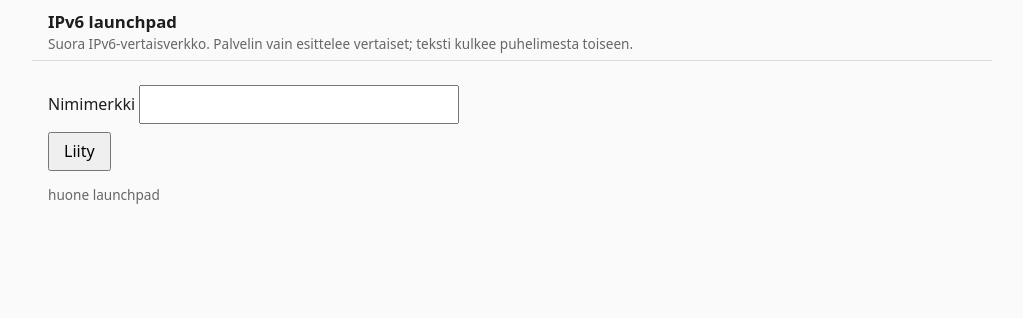
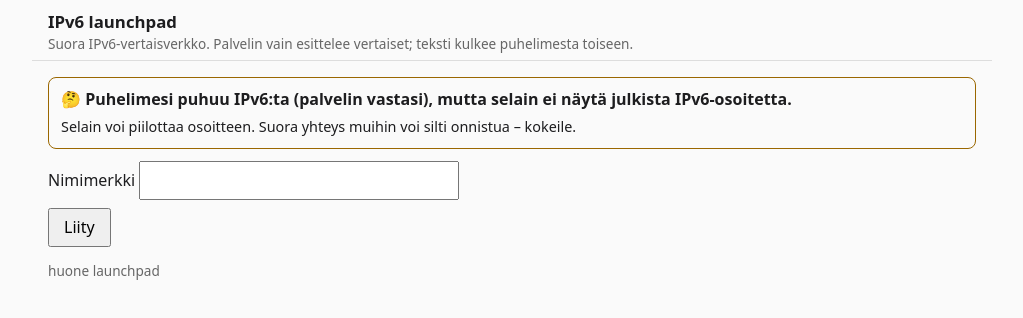
Before and after one commit to pereuna/certiratio, a website with bundled scripts: page poc1/web/launchpad.html in a window 1280 px wide. Shown: the whole page, without its empty margins (128-1151 px from the left). Built offline with nearby package versions, Linux system fonts and the light colour scheme.

Commit message:
Launchpad: IPv6-käynnistystesti ja puukalikkavaroitus
Ennen liittymistä sivu tarkistaa, tavoittaako selain jedin (ulospäin
vain IPv6) ja onko sillä julkinen IPv6-osoite (2000::/3, v6Scope)
ICE-kandidaateissa. Jos jedi ei vastaa: "Puhelimesi on vanha
puukalikka…" ja vinkki kokeilla mobiilidataa (moni Wi-Fi on vain
IPv4); Liity estetty. Julkinen IPv6: osoitteen alku ja onnittelu.
Muualta kuin jediltä ladattu sivu signaloi jediin, joten sivu voidaan
jakaa myös IPv4+IPv6-palvelimelta, jolloin varoitus näkyy IPv4-
käyttäjillekin.

Testattu: npm test 18/18; kaksi Chromium-välilehteä paikallisella
rtcsignalilla (testi ok, IPv6 direct, merkit perillä); puukalikkatila
Chromiumilla, jolle jedi ei ratkea. Asennettu jediin.

Co-Authored-By: Claude Opus 5.5 <noreply@anthropic.com>

```diff
--- a/poc1/tools/drive-launchpad.mjs
+++ b/poc1/tools/drive-launchpad.mjs
@@ -37,6 +37,7 @@ const url = `${base}#${room}`;
 const tabs = [];
 for (const w of who) tabs.push(await openTab(w, url));
 for (const t of tabs) {
+  for (let i = 0; i < 40 && !(await t.ev('!!launchpad.v6')); i++) await sleep(250);
   await t.ev(`(() => { document.getElementById('nick').value = ${JSON.stringify(t.label)}; document.getElementById('pad').requestSubmit(); })()`);
   await sleep(1500);
 }
--- a/poc1/web/launchpad.html
+++ b/poc1/web/launchpad.html
@@ -21,6 +21,9 @@
   #pad label { display: block; margin: 8px 0; }
   #pad input { font: inherit; padding: 6px 8px; width: min(100%, 20em); box-sizing: border-box; }
   button { font: inherit; padding: 6px 14px; }
+  .check { margin: 0 0 12px; padding: 10px 12px; border-radius: 8px; border: 1px solid var(--line); }
+  .check p { margin: 6px 0 0; font-size: 0.9rem; }
+  .check.ok { border-color: var(--v6); } .check.bad { border-color: var(--bad); } .check.meh { border-color: #9a6700; }
   details { padding: 4px 16px; border-bottom: 1px solid var(--line); font-size: 0.85rem; }
   table { border-collapse: collapse; width: 100%; font-variant-numeric: tabular-nums; }
   td, th { padding: 2px 6px; text-align: left; white-space: nowrap; border-bottom: 1px solid var(--line); }
@@ -49,6 +52,7 @@
 </header>
 
 <form id="pad">
+  <div id="check" class="check"></div>
   <label>Nimimerkki <input id="nick" type="text" maxlength="24" autocomplete="nickname" required></label>
   <button id="join">Liity</button>
   <p class="muted" id="pad-status"></p>
--- a/poc1/web/src/launchpad.js
+++ b/poc1/web/src/launchpad.js
@@ -6,7 +6,7 @@
 
 import { Signaling } from './signaling.js';
 import { CLASSES, classifyPair, selectedPair } from './classify.js';
-import { appended, clampTint, filterSdp, keepCandidate, randomTint, rtcName } from './stream.js';
+import { appended, candidateAddr, clampTint, filterSdp, keepCandidate, randomTint, rtcName, v6Scope } from './stream.js';
 
 const PROTOCOL = 'certiratio-launchpad/1';
 const MAX_MESSAGE_BYTES = 64 * 1024;
@@ -19,7 +19,13 @@ const INPUT_RESET = 64; // näkymätön syöte tyhjennetään, kun siinä on nä
 const $ = (id) => document.getElementById(id);
 const params = new URLSearchParams(location.search);
 const room = location.hash.slice(1) || 'launchpad';
-const signalUrl = params.get('signal') ?? `${location.protocol === 'https:' ? 'wss:' : 'ws:'}//${location.host}/`;
+// jedi on ulospäin vain IPv6. Muualta (esim. IPv4+IPv6-palvelimelta) ladattu
+// sivu signaloi silti jediin, ja käynnistystesti näyttää, tavoittaako puhelin sen.
+const JEDI = 'jedi.ydns.eu:8443';
+const onJedi = location.host === JEDI;
+const local = location.hostname === 'localhost' || location.hostname === '127.0.0.1';
+const signalUrl = params.get('signal') ??
+  (onJedi || local ? `${location.protocol === 'https:' ? 'wss:' : 'ws:'}//${location.host}/` : `wss://${JEDI}/`);
 // STUN vain kertoo selaimelle sen oman julkisen IPv6-osoitteen (työpöytä-Chrome
 // piilottaa host-osoitteet mDNS-nimillä); liikenne kulkee silti suoraan. ?stun= ilman arvoa: ei STUNia.
 const stun = params.get('stun') ?? 'stun:stun.l.google.com:19302';
@@ -30,6 +36,7 @@ const dropped = { local: 0, remote: 0 };
 const gathered = { host: 0, srflx: 0, other: 0 };
 let signaling = null;
 let me = null;
+let v6 = null; // käynnistystestin tulos
 const myTint = randomTint();
 const tints = new Map(); // nimi -> sävy (vertaisen lähettämä)
 
@@ -71,6 +78,7 @@ function start(existing) {
   $('say').hidden = false;
   focusInput();
   log(`liityit huoneeseen ${room} nimellä ${me}${stun ? `, STUN ${stun}` : ', ei STUNia'}`);
+  if (v6) log(`IPv6-testi: palvelin ${v6.server ? 'tavoitettu' : 'ei tavoitettu'}, oma osoite ${v6.scope ?? 'ei IPv6'}`);
   signaling.addEventListener('peer-joined', (e) => {
     const name = e.detail.name ?? e.detail.id;
     const old = peers.get(name);
@@ -306,11 +314,79 @@ function render() {
     ` · hylätty IPv4/mDNS: omat ${dropped.local}, vertaisten ${dropped.remote}`;
 }
 
+// --- Käynnistystesti: IPv6 ja sen julkisuus ------------------------------
+
+async function serverReachable() {
+  if (onJedi || local) return true; // sivu tuli jo IPv6-only-palvelimelta
+  try {
+    await fetch(`https://${JEDI}/src/stream.js`, { mode: 'no-cors', cache: 'no-store', signal: AbortSignal.timeout(6000) });
+    return true;
+  } catch {
+    return false;
+  }
+}
+
+/** Selaimen omat IPv6-osoitteet ICE-kandidaateista (host ja STUNin srflx). */
+async function ownV6() {
+  const pc = new RTCPeerConnection(iceConfig);
+  const found = [];
+  pc.onicecandidate = (ev) => {
+    const a = ev.candidate?.candidate && candidateAddr(ev.candidate.candidate);
+    const scope = a && v6Scope(a);
+    if (scope) found.push({ a, scope });
+  };
+  pc.createDataChannel('ipv6-testi');
+  await pc.setLocalDescription(await pc.createOffer());
+  await new Promise((ok) => {
+    const t = setTimeout(ok, 5000);
+    pc.onicegatheringstatechange = () => { if (pc.iceGatheringState === 'complete') { clearTimeout(t); ok(); } };
+  });
+  pc.close();
+  for (const scope of ['global', 'ula', 'link-local', 'other']) {
+    const hit = found.find((f) => f.scope === scope);
+    if (hit) return hit;
+  }
+  return null;
+}
+
+function shortV6(a) {
+  return a.split(':').slice(0, 3).join(':') + ':…';
+}
+
+async function bootCheck() {
+  const box = $('check');
+  box.className = 'check';
+  box.textContent = 'Tutkitaan, eläkö puhelimesi jo 2010-lukua (IPv6)…';
+  $('join').disabled = true;
+  const [server, own] = await Promise.all([serverReachable(), ownV6().catch(() => null)]);
+  v6 = { server, scope: own?.scope ?? null };
+  const say = (cls, title, ...more) => {
+    box.className = `check ${cls}`;
+    box.replaceChildren(Object.assign(document.createElement('strong'), { textContent: title }),
+      ...more.map((t) => Object.assign(document.createElement('p'), { textContent: t })));
+  };
+  if (!server) {
+    say('bad', '🪵 Puhelimesi on vanha puukalikka, se ei tue IPv6-osoitteita. Osta uusi puhelin tai ota yhteyttä Claudeen tai ChatGPT:hen.',
+      'Palvelin toimii kyllä. Se vain puhuu IPv6:ta, jota puukalikka ei ymmärrä.',
+      'P.S. Puukalikka voi olla myös Wi-Fi: moni Wi-Fi tarjoaa vain IPv4:ää. Sulje Wi-Fi ja kokeile mobiilidataa – suomalaiset operaattorit antavat julkisen IPv6:n oletuksena.');
+    return;
+  }
+  $('join').disabled = false;
+  if (own?.scope === 'global') {
+    say('ok', `✅ Julkinen IPv6 (${shortV6(own.a)}). Puhelimesi elää tulevaisuudessa – tervetuloa joukkoon.`);
+  } else {
+    say('meh', '🤔 Puhelimesi puhuu IPv6:ta (palvelin vastasi), mutta selain ei näytä julkista IPv6-osoitetta.',
+      own ? `Löytyi vain ${own.scope}-osoite. Suora yhteys muihin voi silti onnistua – kokeile.`
+        : 'Selain voi piilottaa osoitteen. Suora yhteys muihin voi silti onnistua – kokeile.');
+  }
+}
+
 // --- Käynnistys -----------------------------------------------------------
 
 try { $('nick').value = localStorage.getItem('launchpad-nick') ?? ''; } catch {}
 $('pad-status').textContent = `huone ${room}` + (window.isSecureContext ? '' : ' – ei suojattu konteksti, WebRTC ei toimi');
 $('pad').onsubmit = join;
+bootCheck();
 $('text').oninput = onInput;
 $('text').addEventListener('compositionstart', () => { composing = true; });
 $('text').addEventListener('compositionend', () => { composing = false; onInput(); });
@@ -319,4 +395,4 @@ $('text').addEventListener('blur', () => $('stream').classList.remove('typing'))
 $('say').onsubmit = onEnter; // Enter (↵) on rivinvaihto virtaan
 $('stream').addEventListener('click', focusInput);
 // Testejä varten (drive-cdp): sivun tila ilman moduulin sisäisiä muuttujia.
-window.launchpad = { peers, dropped, gathered, get me() { return me; } };
+window.launchpad = { peers, dropped, gathered, get me() { return me; }, get v6() { return v6; } };
--- a/poc1/web/src/stream.js
+++ b/poc1/web/src/stream.js
@@ -41,6 +41,20 @@ export function keepCandidate(line) {
   return ipFamily(candidateAddr(line)) === 6;
 }
 
+/**
+ * IPv6-osoitteen laajuus: 'global' (2000::/3, julkinen), 'ula' (fc00::/7),
+ * 'link-local' (fe80::/10), 'other'; ei-IPv6 → null.
+ */
+export function v6Scope(address) {
+  if (ipFamily(address) !== 6) return null;
+  const a = address.replace(/^\[|\]$/g, '').split('%')[0].toLowerCase();
+  const first = a.startsWith('::') ? 0 : parseInt(a.split(':')[0], 16);
+  if (first >= 0x2000 && first <= 0x3fff) return 'global';
+  if ((first & 0xfe00) === 0xfc00) return 'ula';
+  if ((first & 0xffc0) === 0xfe80) return 'link-local';
+  return 'other';
+}
+
 /** SDP:stä poistetaan muut kuin IPv6-kandidaattirivit. Palauttaa { sdp, dropped }. */
 export function filterSdp(sdp) {
   let dropped = 0;
```
Also changed, not shown: poc1/tests/stream.test.mjs (+11 -1 lines), poc1/README.md.
